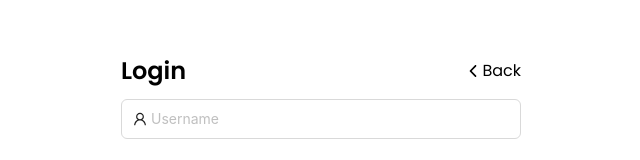
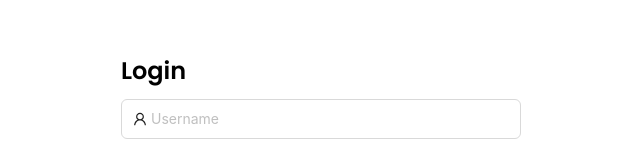
Before and after one commit to RakibulIslamm/Project-Management-Application, a Next.js app: page /login in a window 1280 px wide. Shown: the part 221-381 px from the top of the page, without its empty margins (319-959 px from the left). Built offline with nearby package versions, Linux system fonts and the light colour scheme.

Commit message:
back button remove

```diff
--- a/src/app/(auth)/login/page.tsx
+++ b/src/app/(auth)/login/page.tsx
@@ -17,13 +17,7 @@ const App: React.FC = () => {
 
   return (
     <div>
-      <div className="w-full flex justify-between">
-        <h3 className="text-2xl font-semibold my-3">Login</h3>
-        <button className="flex items-center" onClick={() => router.push("/")}>
-          <IoIosArrowBack className="text-lg" />
-          Back
-        </button>
-      </div>
+      <h3 className="text-2xl font-semibold my-3">Login</h3>
       <Form
         name="normal_login"
         className="login-form w-[400px]"
```
